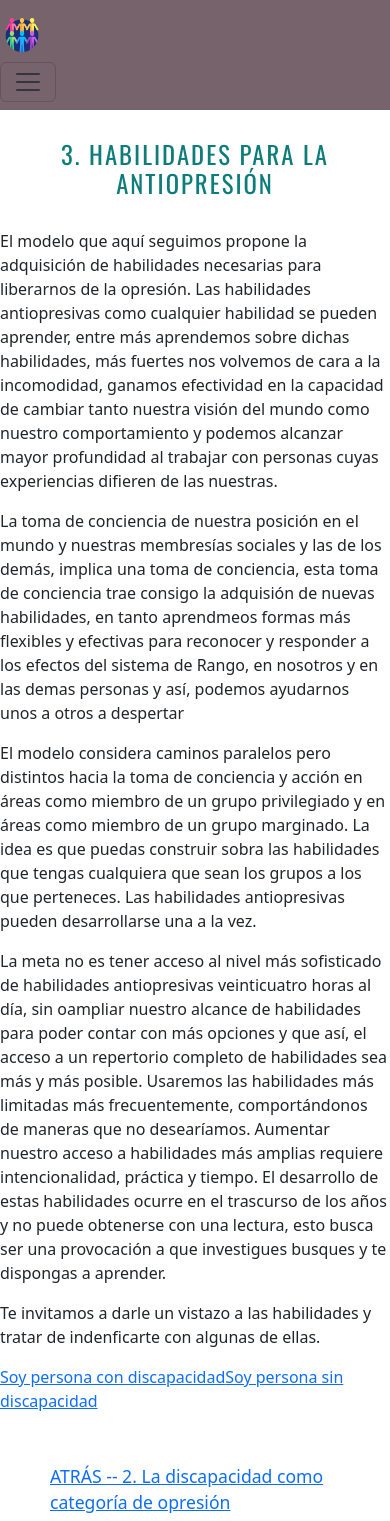
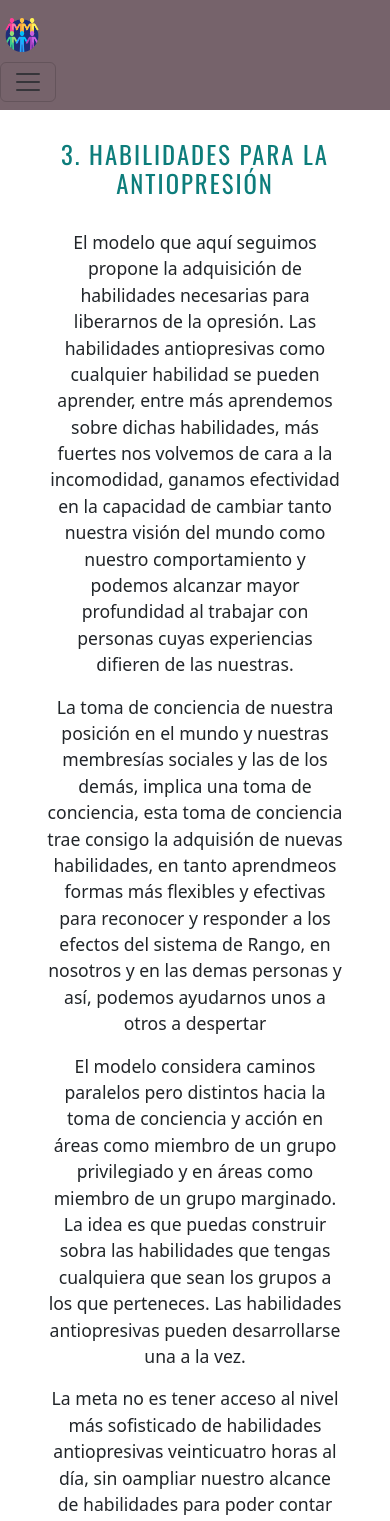
Before and after one commit to atzina/tecnologia-discapacidad, a React (Vite) app in the folder tecnologia_y_discapacidad/: page /modelo/habilidades in a window 390 px wide. Shown: the top 1521 px of the page. Built offline with nearby package versions, Linux system fonts and the light colour scheme; a web font is replaced by a local one.

Commit message:
errores de responsive varias rutas y badges con enlaces en Habilidades

```diff
--- a/tecnologia_y_discapacidad/src/components/Home/Home.css
+++ b/tecnologia_y_discapacidad/src/components/Home/Home.css
@@ -59,9 +59,6 @@ footer {
 footer div {
     margin:20px;
 }
-div-text-footer {
-
-}
 
 footer p {
     color:#D9D9D9;
--- a/tecnologia_y_discapacidad/src/components/ModAntiop/Discapacidad.css
+++ b/tecnologia_y_discapacidad/src/components/ModAntiop/Discapacidad.css
@@ -42,3 +42,11 @@ h2 {
     text-align: center;
     font-size: 1.1rem;
 }
+
+@media (max-width: 768px){
+    .contenedor-discapacidad p {
+        text-align: center;
+        max-width: 90%;
+    }
+
+}
--- a/tecnologia_y_discapacidad/src/components/ModAntiop/Discapacidad.jsx
+++ b/tecnologia_y_discapacidad/src/components/ModAntiop/Discapacidad.jsx
@@ -44,7 +44,7 @@ function Discapacidad() {
         </p>
       </div>
       <section className='enlaces'>
-            <a href='/modelo'>ATRÁS -- 1. La discapacidad como categoría de opresión</a>
+            <a href='/modelo'>ATRÁS -- 1. La Máquina del Rango</a>
             <a href='/modelo/habilidades'>SIGUIENTE -- 3. Habilidades</a>
       </section>
 
--- a/tecnologia_y_discapacidad/src/components/ModAntiop/Habilidades.css
+++ b/tecnologia_y_discapacidad/src/components/ModAntiop/Habilidades.css
@@ -3,3 +3,56 @@
     text-align: center;
     margin: 30px;
 }
+
+.contenedor-hab {
+    display: flex;
+    flex-direction: column;
+    margin: 30px;
+    align-items: center;
+}
+
+.contenedor-hab p {
+    max-width: 70%;
+    text-align: justify;
+    font-size: 1.1rem;
+}
+
+.links-habilidades {
+    display: flex;
+    justify-content:center;
+}
+
+.links-habilidades a {
+    margin:10px;
+    padding: 15px;
+}
+
+.badge {
+    height: 36px;
+    display: flex;
+    align-items: center;
+    font-size: 15px;
+    font-family: 'Source Sans 3', sans-serif;
+}
+
+@media (max-width: 846px ){
+
+    .links-habilidades{
+        flex-direction: column;
+        align-items: center;
+    }
+
+    .badge {
+        max-width: 232px;
+    }
+
+
+}
+
+@media (max-width: 768px){
+    .contenedor-hab p {
+        text-align: center;
+        max-width: 90%;
+    }
+
+}
--- a/tecnologia_y_discapacidad/src/components/ModAntiop/Habilidades.jsx
+++ b/tecnologia_y_discapacidad/src/components/ModAntiop/Habilidades.jsx
@@ -7,7 +7,7 @@ function Habilidades () {
         <div className='title-habilidades'>
             <h2>3. habilidades para la antiopresión</h2>
         </div>
-        <div>
+        <div className='contenedor-hab'>
             <p>
                 El modelo que aquí seguimos propone la adquisición de habilidades necesarias para liberarnos de la opresión. Las habilidades antiopresivas como cualquier habilidad se pueden aprender, entre más aprendemos sobre dichas habilidades, más fuertes nos volvemos de cara a la incomodidad, ganamos efectividad en la capacidad de cambiar tanto nuestra visión del mundo como nuestro comportamiento y podemos alcanzar mayor profundidad al trabajar con personas cuyas experiencias difieren de las nuestras.
             </p>
@@ -24,13 +24,16 @@ function Habilidades () {
                 La meta no es tener acceso al nivel más sofisticado de habilidades antiopresivas veinticuatro horas al día, sin oampliar nuestro alcance de habilidades para poder contar con más opciones y que así, el acceso a un repertorio completo de habilidades sea más y más posible. Usaremos las habilidades más limitadas más frecuentemente, comportándonos de maneras que no desearíamos. Aumentar nuestro acceso a habilidades más amplias requiere intencionalidad, práctica y tiempo. El desarrollo de estas habilidades ocurre en el trascurso de los años y no puede obtenerse con una lectura, esto busca ser una provocación a que investigues busques y te dispongas a aprender.
             </p>
 
-            <p>
-                Te invitamos a darle un vistazo a las habilidades y tratar de indenficarte con algunas de ellas.
-            </p>
+            <p>Te invitamos a darle un vistazo a las habilidades y tratar de indenficarte con algunas de ellas: Me identifico como:</p>
         </div>
-        <div >
-                <a href='/persona-discapacidad'>Soy persona con discapacidad</a>
-                <a href='/persona-sin-discapacidad'>Soy persona sin discapacidad</a>
+        <div className='links-habilidades'>
+                <a href='/persona-discapacidad'>
+                    <span class="badge text-bg-info"> Persona con discapacidad</span>
+                </a>
+
+                <a href='/persona-sin-discapacidad'>
+                <span class="badge text-bg-info">Persona sin discapacidad</span>
+                </a>
         </div>
 
         <section className='enlaces'>
--- a/tecnologia_y_discapacidad/src/components/ModAntiop/Modelo.css
+++ b/tecnologia_y_discapacidad/src/components/ModAntiop/Modelo.css
@@ -107,6 +107,7 @@ aside a {
 @media (max-width: 768px){
    .principal-modelo {
     flex-direction: column-reverse;
+    max-width: 90%;
    }
    .contenedor-preguntas {
     flex-direction: column;
@@ -116,7 +117,12 @@ aside a {
 .contenedor-preguntas p {
     width: 28rem;
 }
+
+.contenedor-modelo p {
+    width: 100%;
 }
+}
+
 
 @media (max-width: 776px){
     .pregunta-uno {
--- a/tecnologia_y_discapacidad/src/components/ModAntiop/Rango.jsx
+++ b/tecnologia_y_discapacidad/src/components/ModAntiop/Rango.jsx
@@ -46,7 +46,7 @@ function Rango () {
 
         <section className='enlaces'>
             <a href='/modelo'>ATRÁS</a>
-            <a href='/modelo/discapacidad'>SIGUIENTE -- 2. La discapacidad como categoría de opresión</a>
+            <a href='/modelo/discapacidad'>SIGUIENTE -- 2. La Discapacidad como categoría de opresión</a>
         </section>
 
         </>
```
